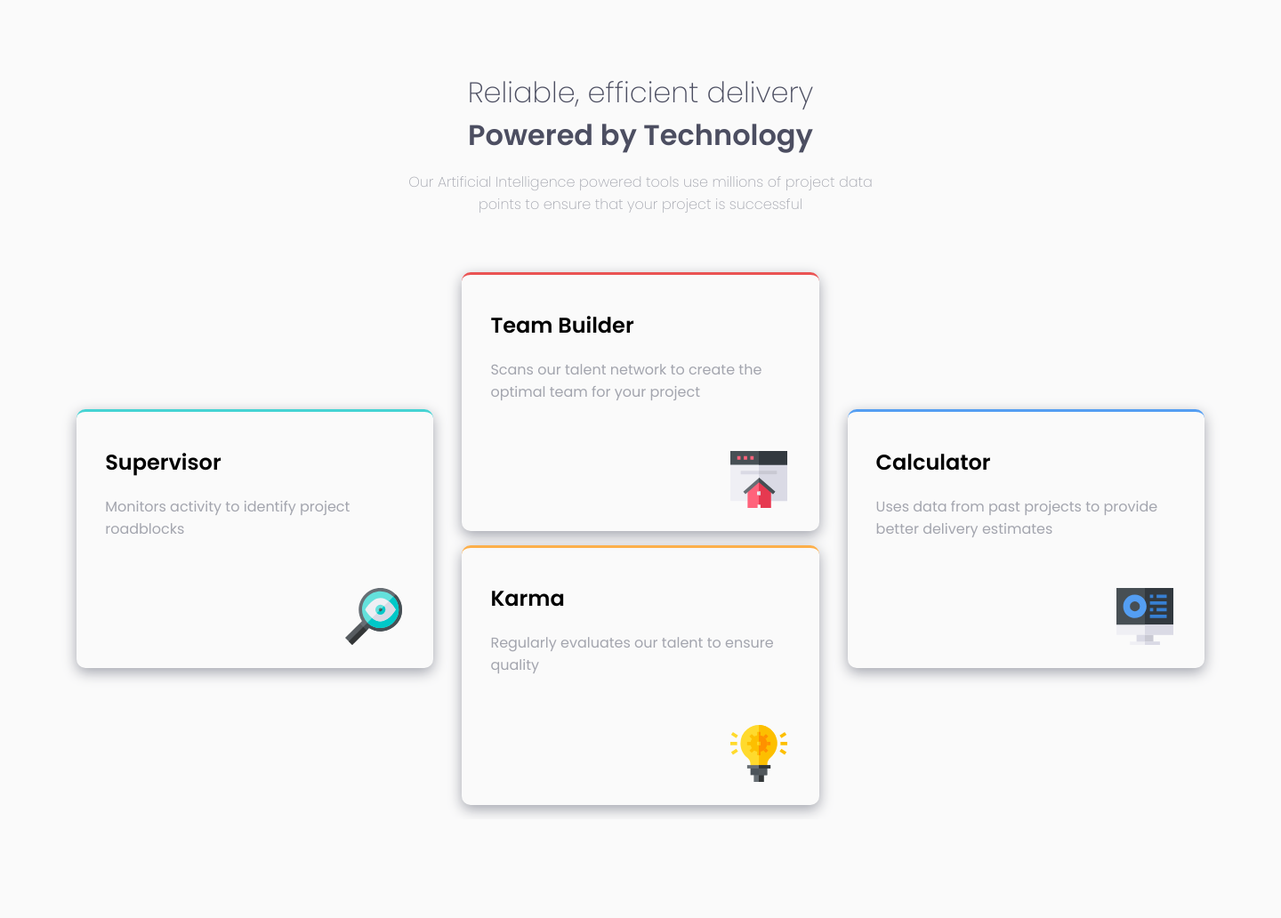
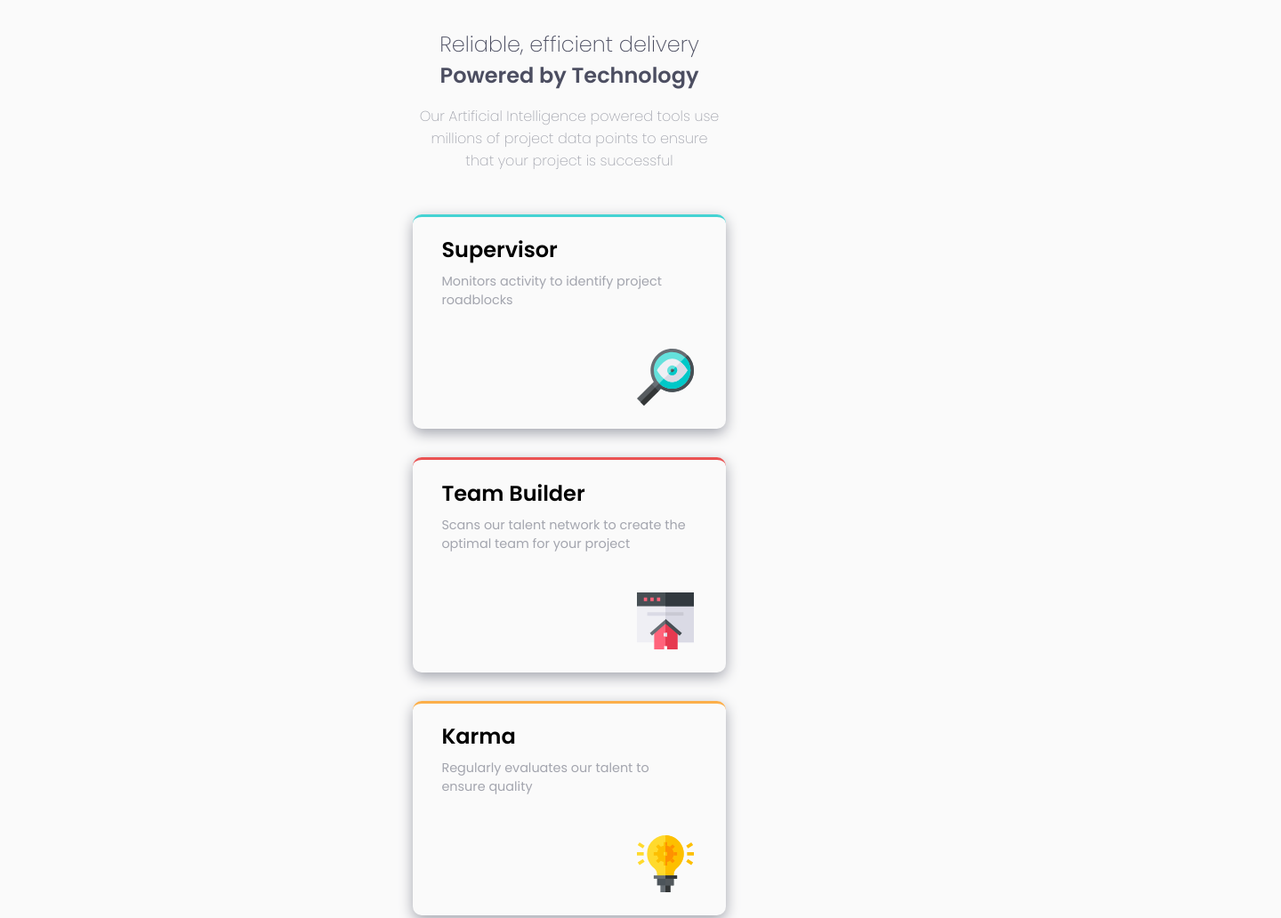
Before and after one commit to MartDub/Four-card-feature-section, a plain HTML site: page index.html in a window 1280 px wide. Shown: the top 1032 px of the page at 89% size, 1440 px wide, since content can reach past the window. Before the commit the page ends 921 px from the top, so only its background shows below. Drawn offline with Linux system fonts and the light colour scheme.

Commit message:
Project DONE

```diff
--- a/style.css
+++ b/style.css
@@ -30,8 +30,7 @@ body{
 
 #entete{
     text-align: center;
-    font-family: 'Poppins', sans-serif;
-    margin-top: 5rem;
+    margin-top: 3rem;
     margin-bottom: 3rem;
 
 }
@@ -128,6 +127,8 @@ align-self: center;
 #square2{
 
     border-color:var(--red);
+    margin-bottom: 2rem;
+
 
 }
 
@@ -144,3 +145,101 @@ align-self: center;
 
 
     }
+
+
+
+
+    @media all and (max-width:1350px){
+
+
+body{
+
+    width: 375px;
+    margin: auto;
+}
+
+/*First part*/
+*{
+    margin: 0;
+    padding:0;
+}
+
+#entete{
+
+    display: block;
+    text-align: center;
+    margin-top: 2rem;
+    margin-bottom: 2rem;
+}
+#entete h1{
+    text-align: center;
+    font-size: 1.5rem;
+    width: 80%;
+}
+
+#entete  p{
+
+    width: 90%;
+}
+
+
+/* Content*/
+
+.content{
+
+    display: flex;
+    flex-direction: column;
+    justify-content: center;
+
+
+}
+
+.square{
+    margin-right: auto;
+    margin-left:auto;
+    width: 80%;
+   height: 200px;
+}
+
+
+.square > div > p{
+
+
+    width: 92%;
+    font-size: 0.9rem;
+    margin-top: 0.5rem;
+}
+#square2{
+
+
+    margin-bottom: 2rem;
+
+
+
+}
+#square4{
+
+
+    margin-bottom: 2rem;
+
+
+
+}
+
+
+
+
+
+
+
+
+
+
+
+
+
+
+
+
+
+    }
```
